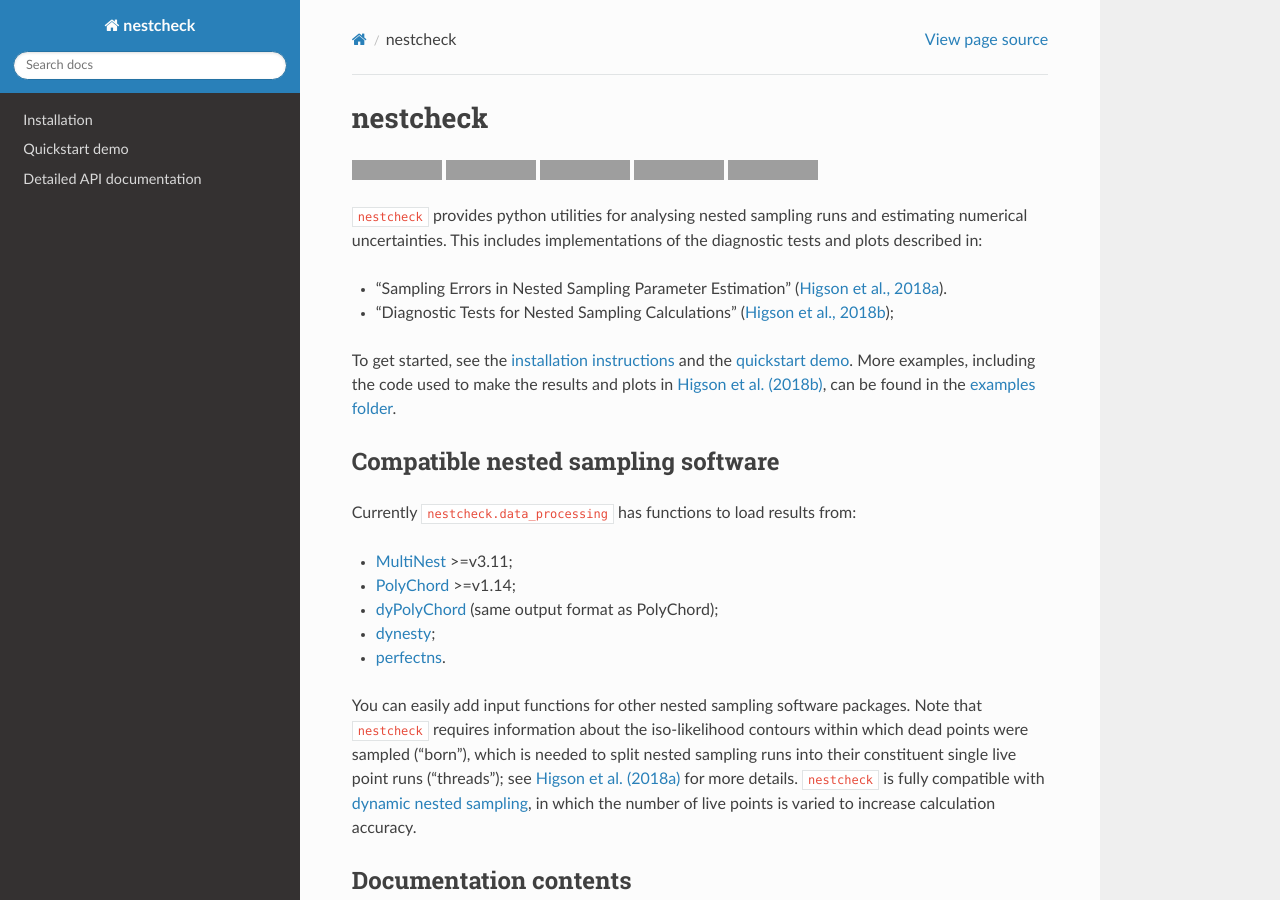
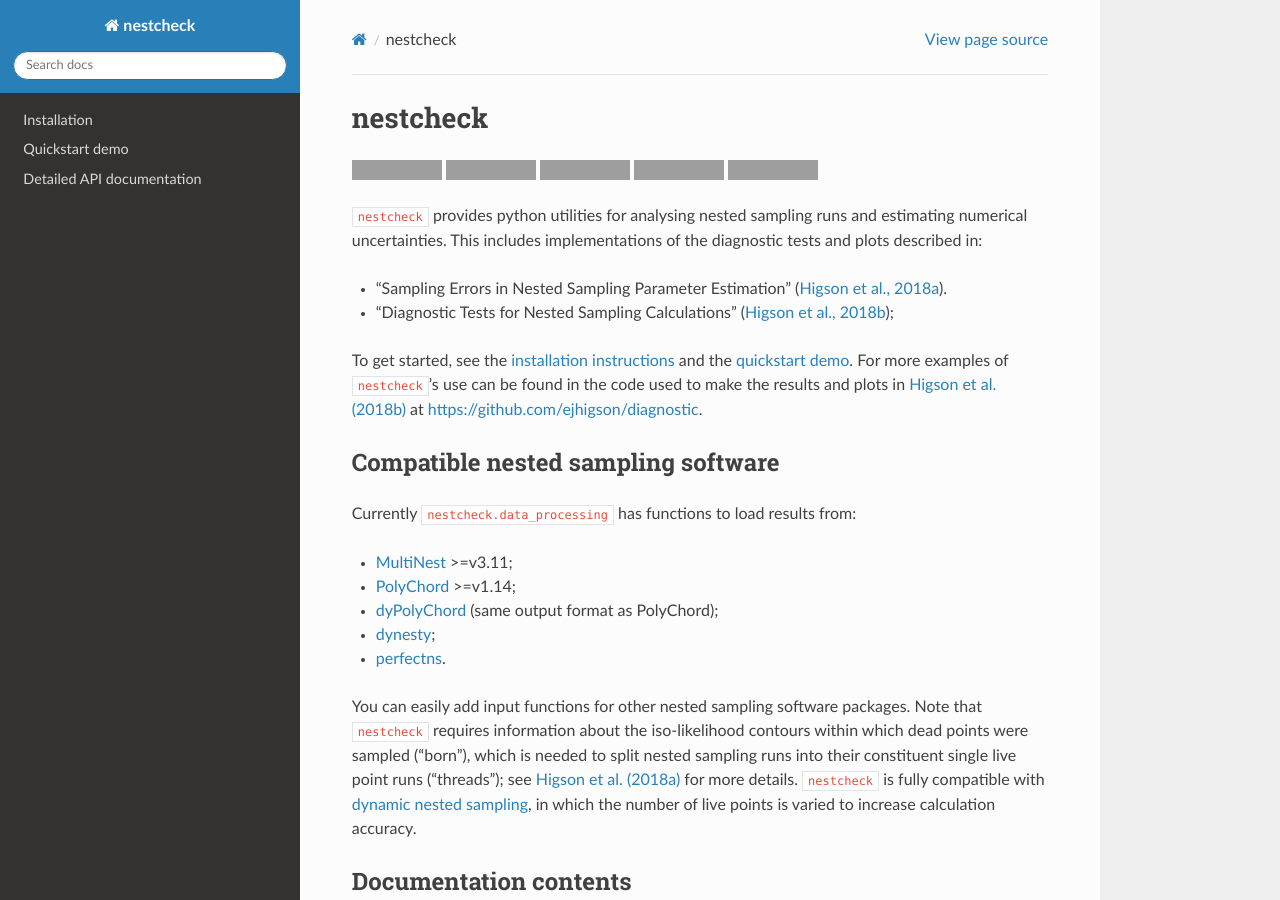
Before and after one commit to ejhigson/nestcheck, a Sphinx documentation site: the page built from docs/index.rst, in a window 1280 px wide and 900 px high. Built offline with Sphinx 7.4.7 and the Read the Docs theme 2.0.0, drawn with Linux system fonts in a browser that asks for light colours; grey boxes are pictures that could not be loaded.

Commit message:
updating to point to new version of diagnostic tests code for more examples

```diff
--- a/docs/index.rst
+++ b/docs/index.rst
@@ -18,7 +18,7 @@
 - "Sampling Errors in Nested Sampling Parameter Estimation" (`Higson et al., 2018a <https://doi.org/10.1214/17-BA1075>`_).
 - "Diagnostic Tests for Nested Sampling Calculations" (`Higson et al., 2018b <https://arxiv.org/abs/1804.06406>`_);
 
-To get started, see the `installation instructions <http://nestcheck.readthedocs.io/en/latest/install.html>`_ and the `quickstart demo <http://nestcheck.readthedocs.io/en/latest/demos/quickstart_demo.html>`_. More examples, including the code used to make the results and plots in `Higson et al. (2018b) <https://arxiv.org/abs/1804.06406>`_, can be found in the `examples folder <https://github.com/ejhigson/nestcheck/tree/master/examples>`_.
+To get started, see the `installation instructions <http://nestcheck.readthedocs.io/en/latest/install.html>`_ and the `quickstart demo <http://nestcheck.readthedocs.io/en/latest/demos/quickstart_demo.html>`_. For more examples of ``nestcheck``'s use can be found in the code used to make the results and plots in `Higson et al. (2018b) <https://arxiv.org/abs/1804.06406>`_ at https://github.com/ejhigson/diagnostic.
 
 Compatible nested sampling software
 -----------------------------------
```
Also changed, not shown: docs/demos/quickstart_demo.ipynb, 1 other file.
